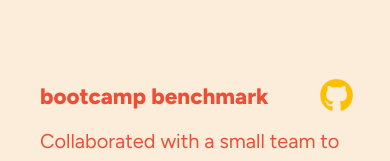
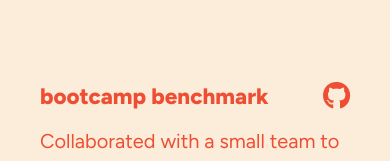
Before and after one commit to teyahbd/my-portfolio-site, a React (Vite) app: page / in a window 390 px wide. In both pictures the pointer is over the element 336 px from the left and 898 px from the top of the page. Shown: the part 802-963 px from the top of the page. Built offline with nearby package versions, Linux system fonts and the light colour scheme; a web font is replaced by a local one.

Commit message:
refactor: remove hover styling on mobile

```diff
--- a/src/atoms/LinkButton/styles.css
+++ b/src/atoms/LinkButton/styles.css
@@ -10,3 +10,10 @@ a > span:hover {
   color: rgb(255, 191, 0);
   transform: scale(1.2);
 }
+
+@media only screen and (max-width: 1024px) {
+  a > span:hover {
+    color: inherit;
+    transform: none;
+  }
+}
```
